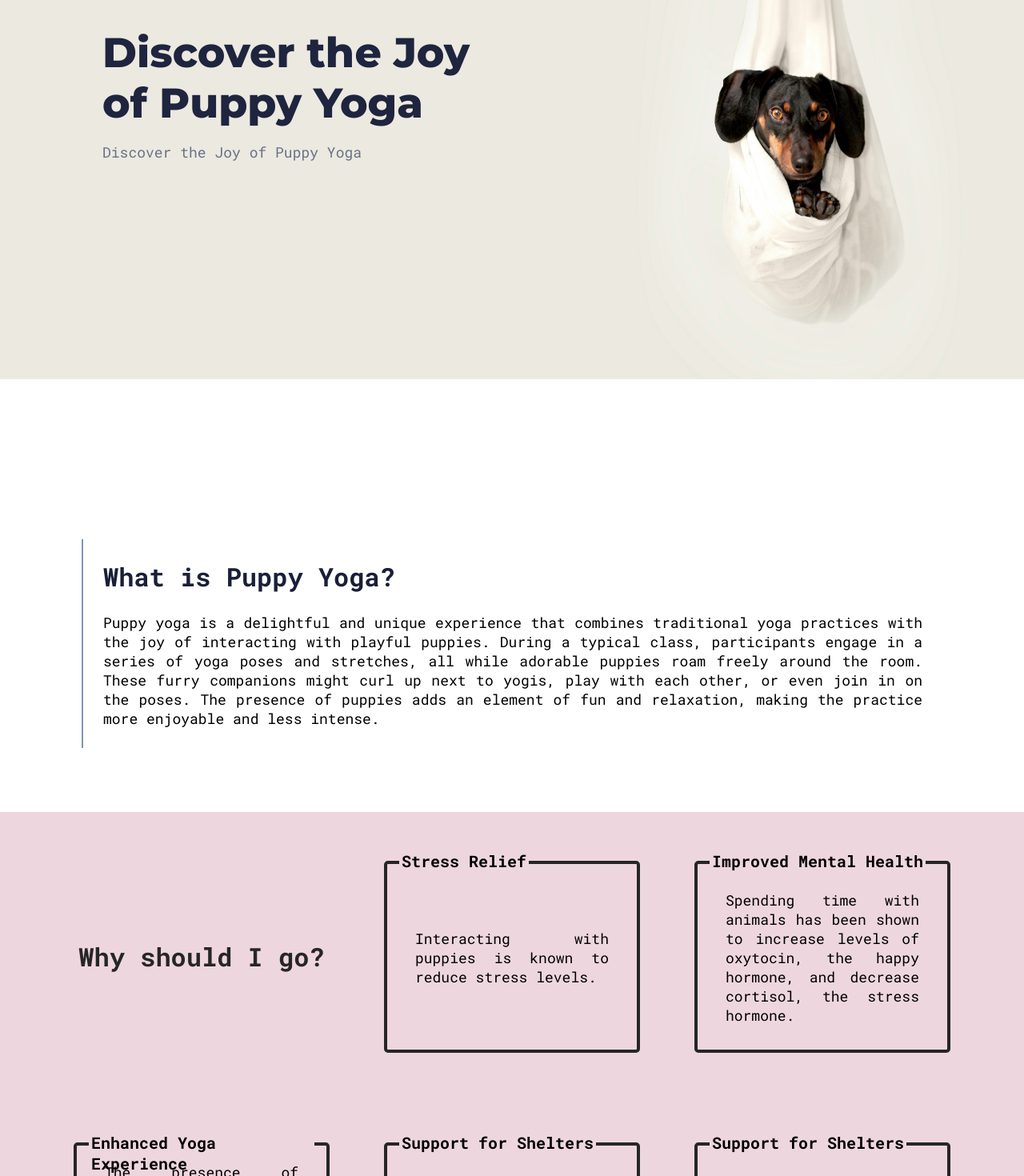
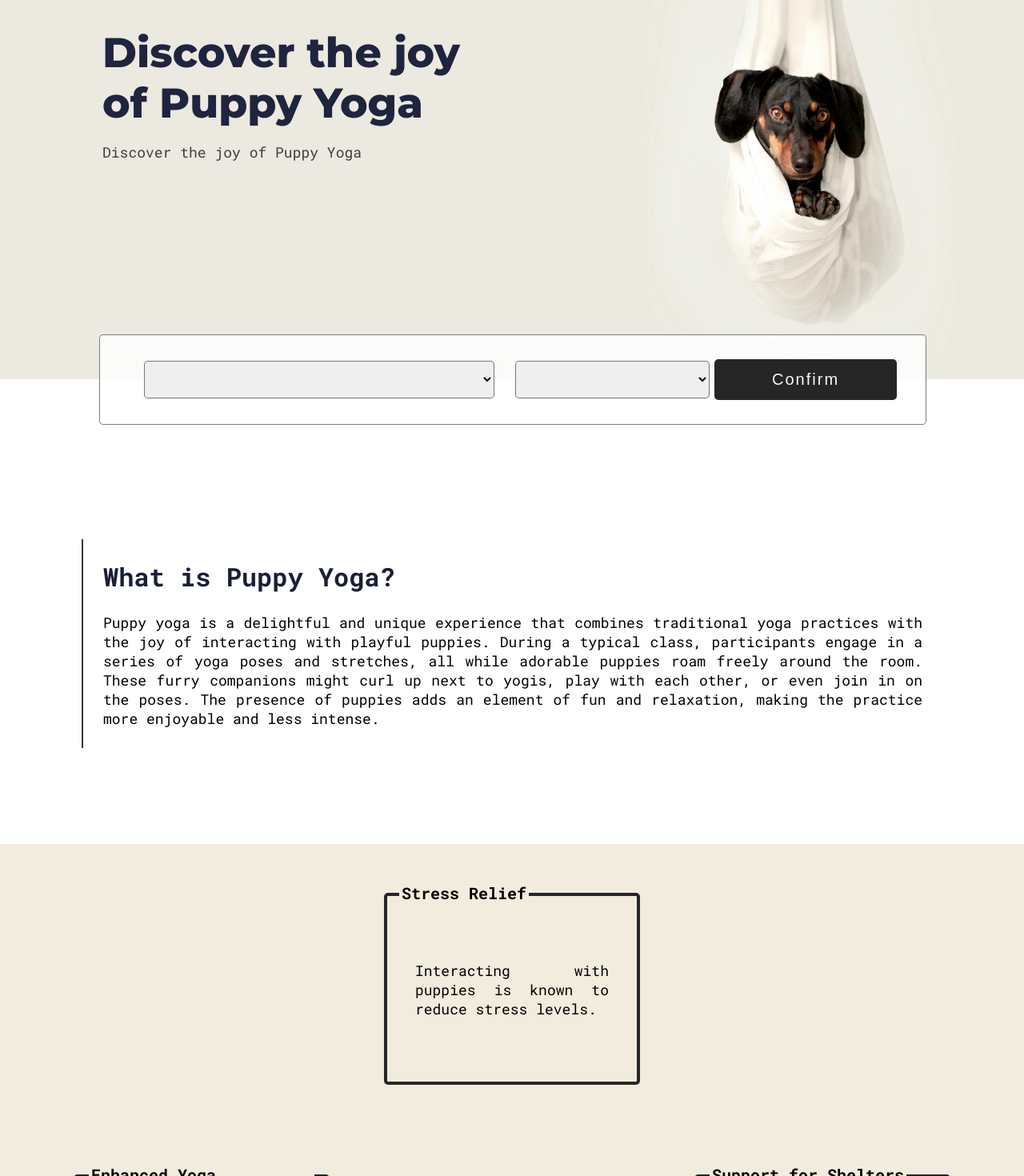
Before and after one commit to hannaharkusha/react-puppy-joga, a React (Create React App) app: page / in a window 1280 px wide. Shown: the part 206-1676 px from the top of the page at 80% size. Built offline with nearby package versions, Linux system fonts and the light colour scheme; a web font is replaced by a local one.

Commit message:
colorplate changed

```diff
--- a/src/App.js
+++ b/src/App.js
@@ -5,6 +5,7 @@ import Section from "./components/Section";
 import Footer from "./components/Footer";
 import AdvGroup from "./components/AdvGroup";
 import Loading from "./components/Loading";
+import BookDiv from "./components/BookDiv";
 
 // Create the context
 const DataContext = createContext();
@@ -12,10 +13,8 @@ const DataContext = createContext();
 function App() {
     const advantages = [
         ["Stress Relief", "Interacting with puppies is known to reduce stress levels."],
-        ["Improved Mental Health", "Spending time with animals has been shown to increase levels of oxytocin, the happy hormone, and decrease cortisol, the stress hormone."],
         ["Enhanced Yoga Experience", "The presence of puppies can make yoga sessions more enjoyable and engaging, encouraging participants to look forward to their practice."],
         ["Support for Shelters", "Many puppy yoga sessions are organized in collaboration with animal shelters or rescue organizations."],
-        ["Support for Shelters", "Many puppy yoga sessions are organized in collaboration with animal shelters or rescue organizations."]
     ];
 
 
@@ -26,6 +25,7 @@ function App() {
                 <div className="App">
                     <Navbar />
                     <Header />
+                    <BookDiv />
                     <Section
                         question='What is Puppy Yoga?'
                         content="Puppy yoga is a delightful and unique experience that combines traditional yoga practices with the joy of interacting with playful puppies. During a typical class, participants engage in a series of yoga poses and stretches, all while adorable puppies roam freely around the room. These furry companions might curl up next to yogis, play with each other, or even join in on the poses. The presence of puppies adds an element of fun and relaxation, making the practice more enjoyable and less intense."
--- a/src/components/AdvGroup.js
+++ b/src/components/AdvGroup.js
@@ -7,13 +7,17 @@ function AdvGroup() {
 
     return (
         <div className='flex center advantages'>
-            <div className='adv-question'>Why should I go?</div>
             {advantages.map((adv, index) => (
-               <div><Advantage
-                    key={index}  // Add a key prop for each element
-                    title={adv[0]}
-                    advantage={adv[1]}
-               /></div>
+                <>
+                    <div>
+
+                    </div>
+                   <div><Advantage
+                        key={index}  // Add a key prop for each element
+                        title={adv[0]}
+                        advantage={adv[1]}
+                   /></div>
+                </>
             ))}
         </div>
     );
--- a/src/components/BookDiv.js
+++ b/src/components/BookDiv.js
@@ -0,0 +1,13 @@
+import React from "react";
+
+function BookDiv() {
+    return (
+        <div className='flex center book'>
+            <select name="event" id="event"></select>
+            <select name="date" id="date"></select>
+            <button className='button'>Confirm</button>
+        </div>
+    )
+}
+
+export default BookDiv;
--- a/src/components/Header.js
+++ b/src/components/Header.js
@@ -3,8 +3,8 @@ import React from "react";
 function Header(){
     return (
         <div className=" flex column header">
-            <h1 className="headline">Discover the Joy of Puppy Yoga</h1>
-            <p className="subheadline">Discover the Joy of Puppy Yoga</p>
+            <h1 className="headline">Discover the joy of Puppy Yoga</h1>
+            <p className="subheadline">Discover the joy of Puppy Yoga</p>
         </div>
     )
 }
--- a/src/index.css
+++ b/src/index.css
@@ -14,6 +14,7 @@ body {
   margin: 0;
   overflow-x: hidden;
   background-color: white;
+  position: relative;
 }
 
 .loading{
@@ -127,23 +128,22 @@ code {
 
 
 .button{
-  margin-right: 10vw;
-  margin-top: 3vh;
-  padding: 12px 90px;
-  letter-spacing: 0.09em;
-  background-color: #73afe0;
-  color: #1a1f38;
+  margin: 0 auto;
+  padding: 12px 70px;
+  letter-spacing: 0.1em;
+  background-color: #262626;
+  color: #fcfbff;
   font-size: 20px;
-  border-radius: 20px;
-  border: 2px solid #bacef5;
+  border-radius: 5px;
+  border: 2px solid #262626;
   cursor: pointer;
   transition: all 0.3s ease;
-  font-weight: 500;
+  font-weight: 400;
 }
 
 .button:hover{
   background-color: #fcfbff;
-  color: #1a1f38;
+  color: #262626;
 }
 
 .headline {
@@ -157,7 +157,7 @@ code {
 
 .subheadline{
   font-size: 18px;
-  color: #687185;
+  color: #3d3e41;
 }
 
 span{
@@ -201,8 +201,8 @@ span{
 
 .about{
   width: 80%;
-  margin: 10vh auto;
-  border-left: 2px solid #7f95be;
+  margin: 10vh auto 15vh auto;
+  border-left: 2px solid #363636;
   padding: 25px;
 }
 
@@ -227,7 +227,7 @@ span{
   justify-content: space-evenly;
   flex-wrap: wrap;
   gap: 16px;
-  background-color: #eed6de;
+  background-color: #f1ecde;
 }
 
 .advantages div{
@@ -259,7 +259,7 @@ span{
   font-size: 20px;
   font-weight: bold;
   margin-top: -6vh;
-  background-color: #eed6de;
+  background-color: #f1ecde;
   padding: 16px 3px;
   width: fit-content;
   align-self: flex-start;
@@ -275,7 +275,7 @@ span{
   background-color: #262626;
   padding: 4vh 0;
   justify-content: space-evenly;
-  color: #eadfe3;
+  color: white;
   font-family: "Open Sans", sans-serif;
   font-size: 16px;
 }
@@ -310,3 +310,28 @@ li{
   height: auto;
   border-radius: 30px 0 0 30px;
 }
+
+
+.book{
+  width: 76%;
+  padding: 30px;
+  background-color: rgba(255, 255, 255, 0.8);
+  border: 1px solid rgba(38, 37, 37, 0.6);
+  position: absolute;
+  top: 78vh;
+  border-radius: 5px;
+  margin: 0 calc(12% - 30px);
+}
+
+
+select{
+  width: 25%;
+  padding: 14px;
+  margin-left: 2vw;
+  border-radius: 5px;
+  border: 1px solid rgba(38, 38, 38, 0.6);
+}
+
+select:first-of-type{
+  width: 45%;
+}
```
